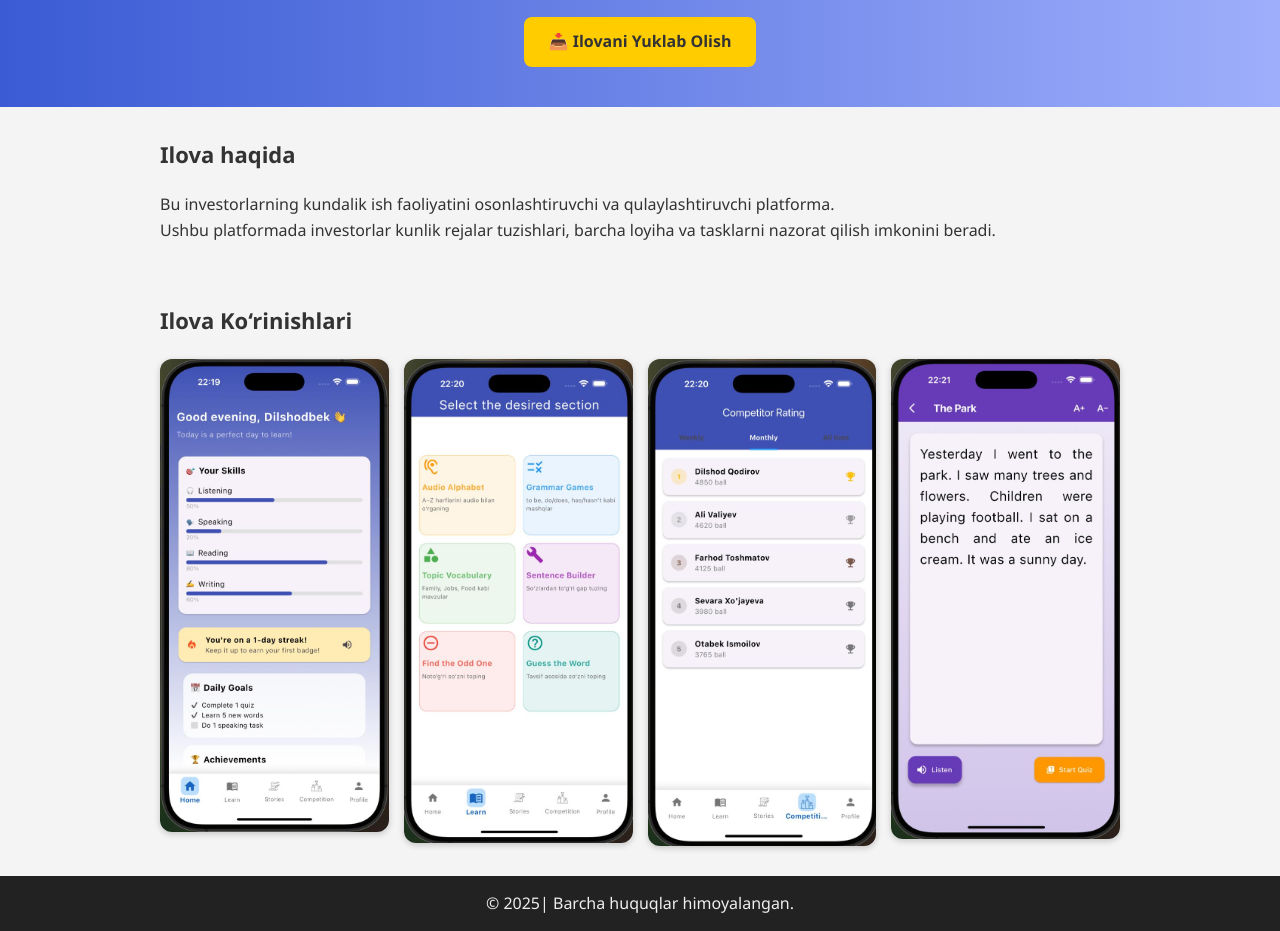
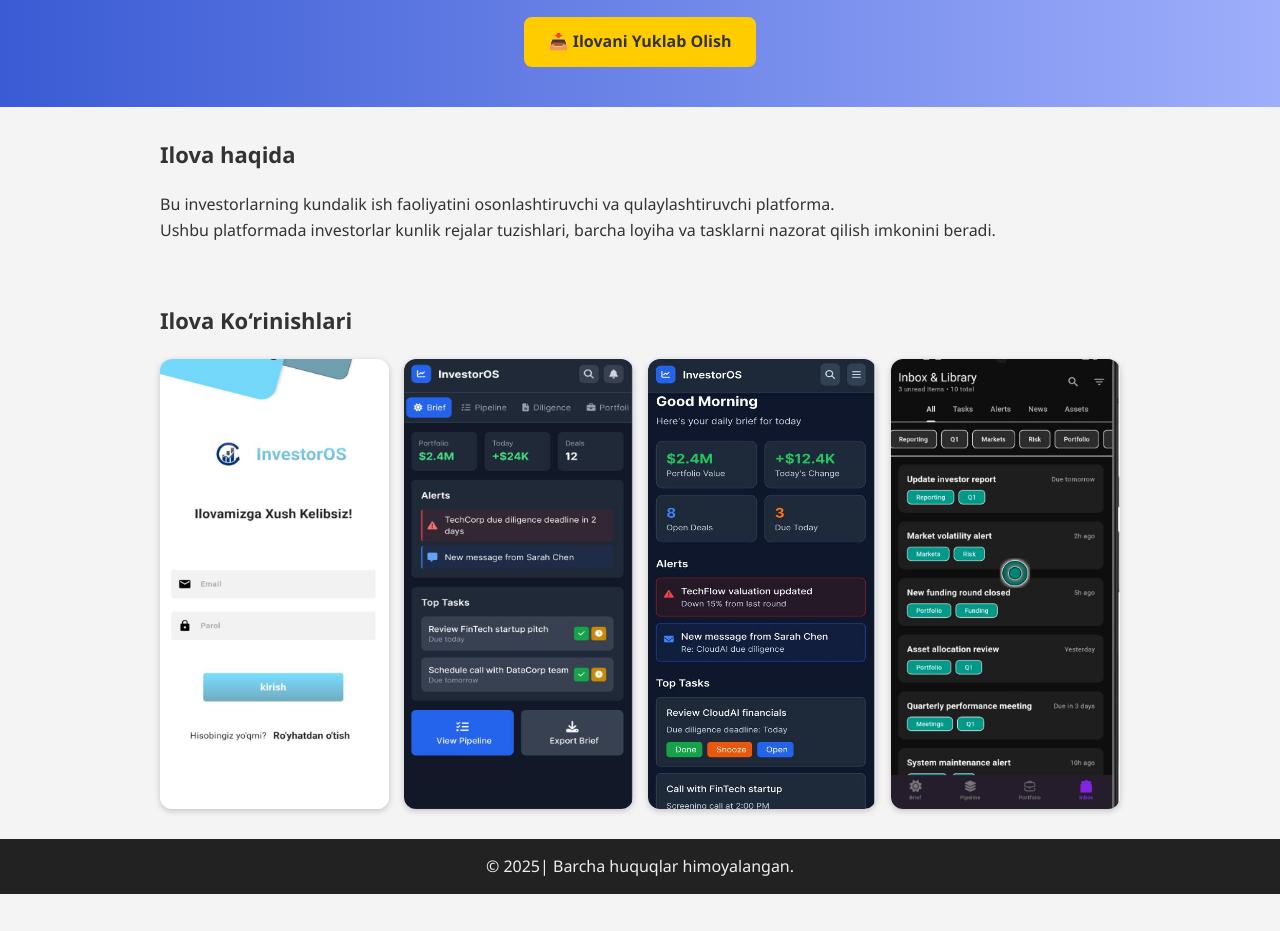
Before and after one commit to durdona-me/investorOS-mobile, a plain HTML site: page index.html in a window 1280 px wide. Shown: the part 123-1054 px from the top of the page. After the commit the page ends 1017 px from the top, so only its background shows below. Drawn offline with Linux system fonts and the light colour scheme.

Commit message:
final change

```diff
--- a/index.html
+++ b/index.html
@@ -3,7 +3,7 @@
 <head>
   <meta charset="UTF-8" />
   <meta name="viewport" content="width=device-width, initial-scale=1.0"/>
-  <title>Inclusive English App</title>
+  <title>InvestorOS</title>
   <link rel="stylesheet" href="style.css" />
 </head>
 <body>
@@ -27,10 +27,10 @@
   <section class="screenshots">
     <h2>Ilova Ko‘rinishlari</h2>
     <div class="image-grid">
-      <img src="screens/2025-06-27 18.52.53.jpg" alt="Dashboard" />
-      <img src="screens/2025-06-27 18.53.03.jpg" alt="Story View" />
-      <img src="screens/2025-06-27 18.53.06.jpg" alt="Competition" />
-      <img src="screens/2025-06-27 18.53.10.jpg" alt="Learn Section" />
+      <img src="screens/third.jpg" alt="Competition" height="450" />
+      <img src="screens/first.jpg" alt="Dashboard" height="450" />
+      <img src="screens/second.jpg" alt="Story View" height="450" />
+      <img src="screens/fourth.jpg" alt="Learn Section" height="450" />
     </div>
   </section>
 
```
Also changed, not shown: screens/first.jpg (added), screens/fourth.jpg (added), screens/second.jpg (added), screens/third.jpg (added).
